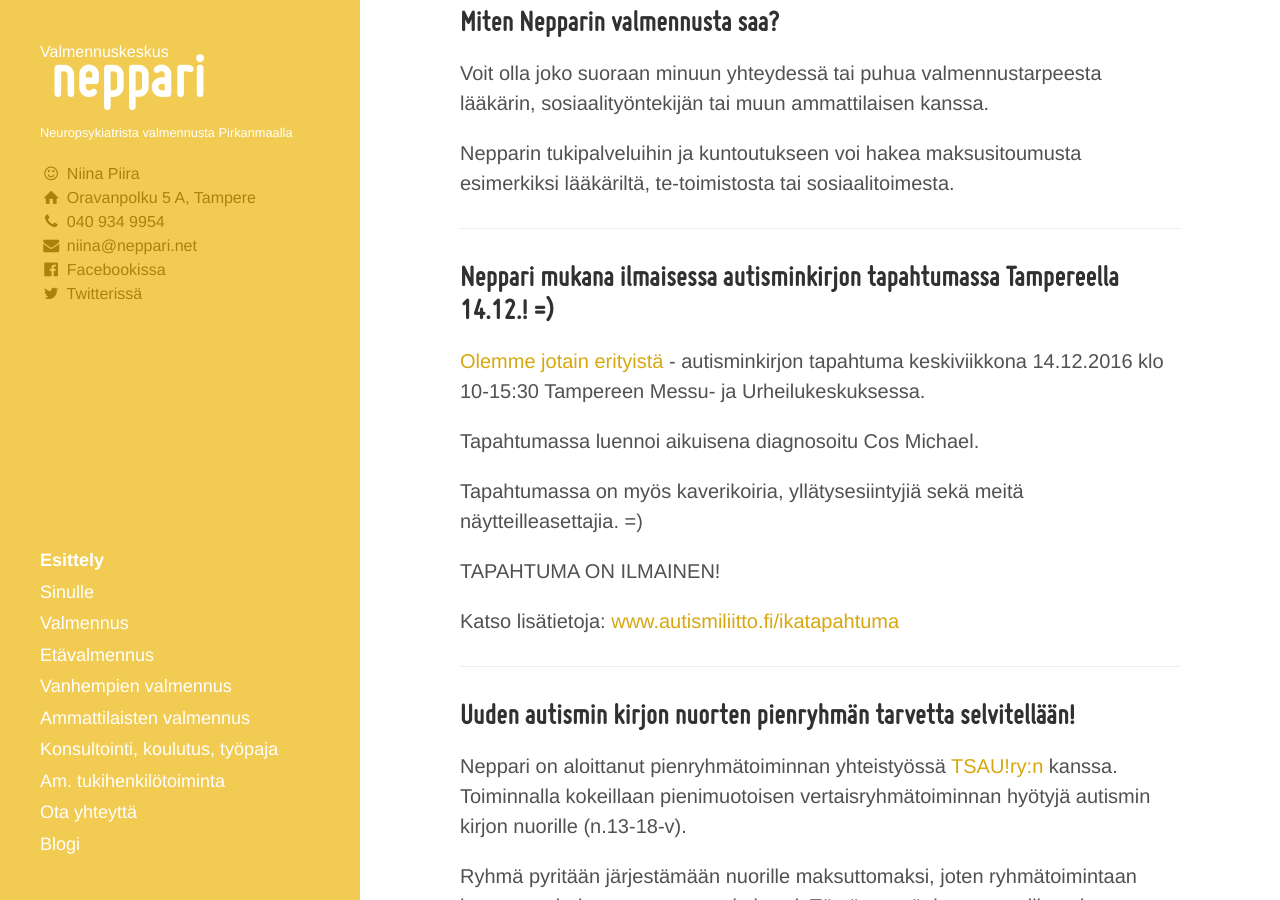
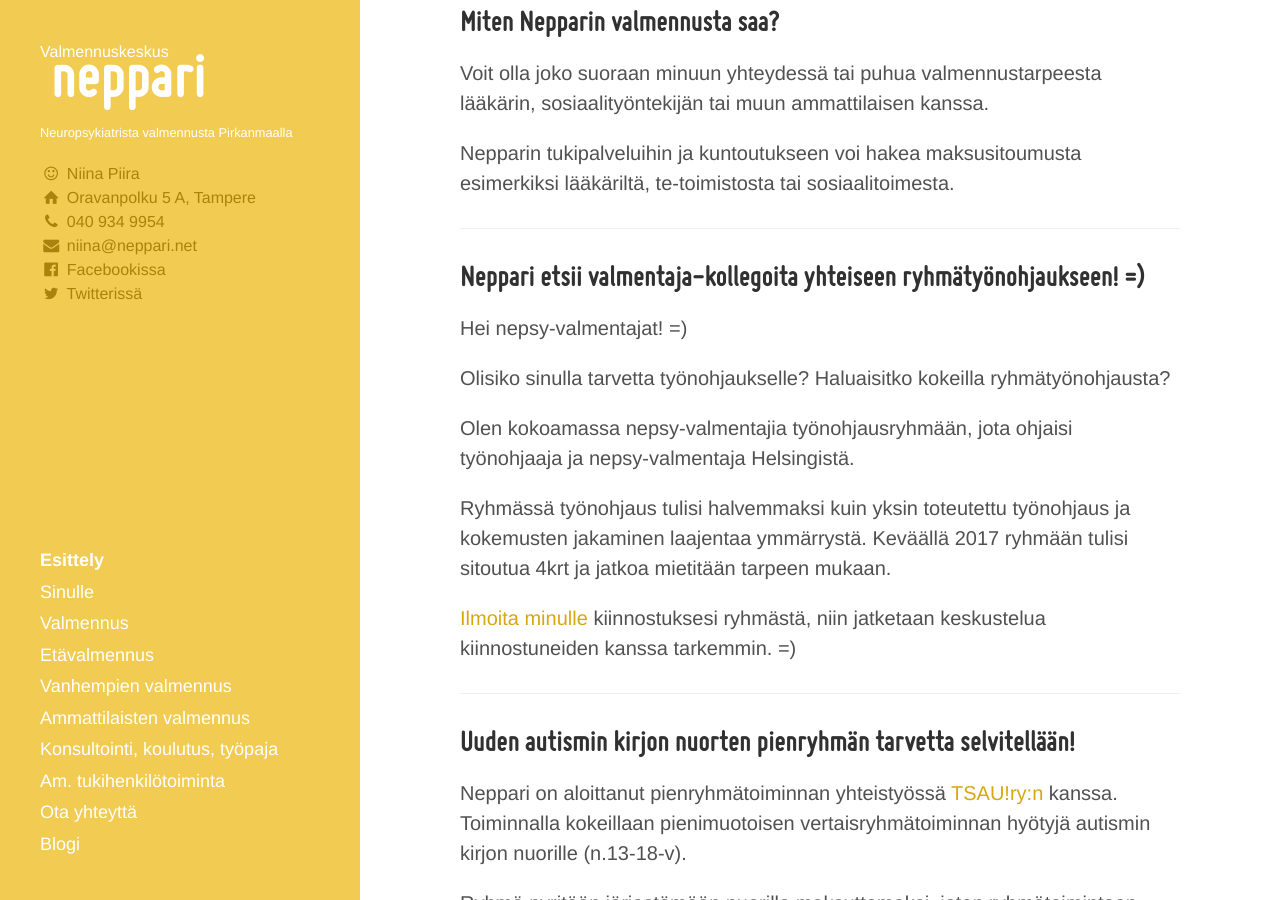
Before and after one commit to niinapiira/neppari.net, a Jekyll site: the page built from index.md, in a window 1280 px wide and 900 px high, scrolled down 659 px. Built offline with Jekyll 4.4.1, drawn with Linux system fonts in a browser that asks for light colours.

Commit message:
Updated index.md

```diff
--- a/index.md
+++ b/index.md
@@ -37,17 +37,18 @@ Nepparin tukipalveluihin ja kuntoutukseen voi hakea maksusitoumusta esimerkiksi
 ___
 
 
-## Neppari mukana ilmaisessa autisminkirjon tapahtumassa Tampereella 14.12.! =)
+## Neppari etsii valmentaja-kollegoita yhteiseen ryhmätyönohjaukseen! =)
 
-[Olemme jotain erityistä](http://www.autismiliitto.fi/ikatapahtuma) - autisminkirjon tapahtuma keskiviikkona 14.12.2016 klo 10-15:30 Tampereen Messu- ja Urheilukeskuksessa.
+Hei nepsy-valmentajat! =)
 
-Tapahtumassa luennoi aikuisena diagnosoitu Cos Michael.
+Olisiko sinulla tarvetta työnohjaukselle?
+Haluaisitko kokeilla ryhmätyönohjausta?
 
-Tapahtumassa on myös kaverikoiria, yllätysesiintyjiä sekä meitä näytteilleasettajia. =)
+Olen kokoamassa nepsy-valmentajia työnohjausryhmään, jota ohjaisi työnohjaaja ja nepsy-valmentaja Helsingistä.
 
-TAPAHTUMA ON ILMAINEN!
+Ryhmässä työnohjaus tulisi halvemmaksi kuin yksin toteutettu työnohjaus ja kokemusten jakaminen laajentaa ymmärrystä. Keväällä 2017 ryhmään tulisi sitoutua 4krt ja jatkoa mietitään tarpeen mukaan.
 
-Katso lisätietoja: [www.autismiliitto.fi/ikatapahtuma](http://www.autismiliitto.fi/ikatapahtuma)
+[Ilmoita minulle](/ota-yhteytta) kiinnostuksesi ryhmästä, niin jatketaan keskustelua kiinnostuneiden kanssa tarkemmin. =)
 
 ___
 
```
